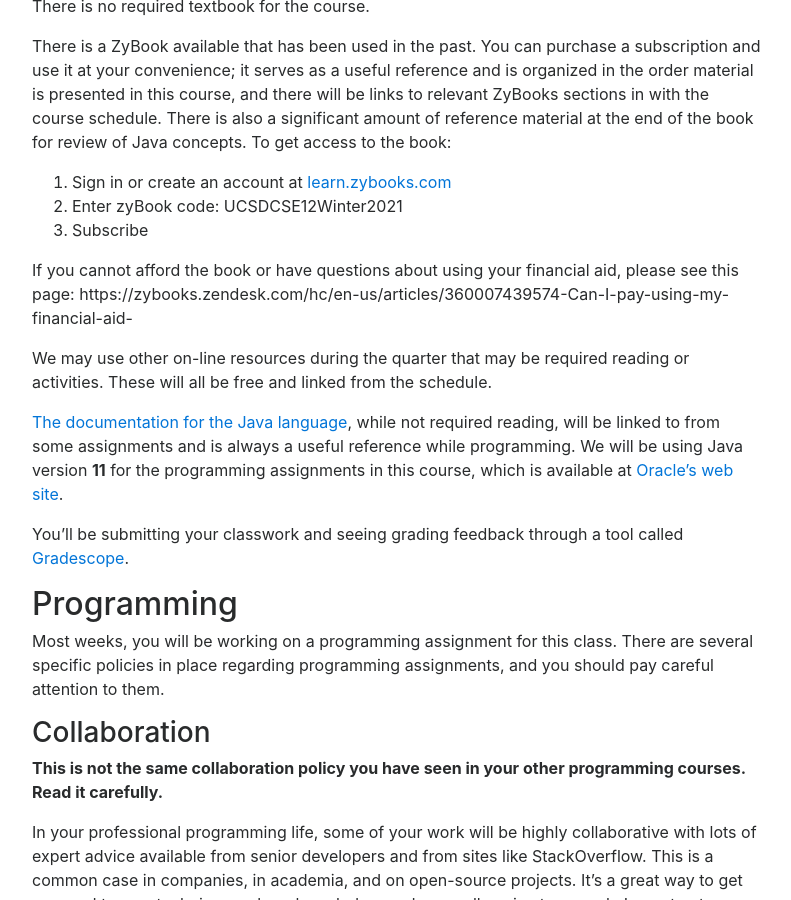
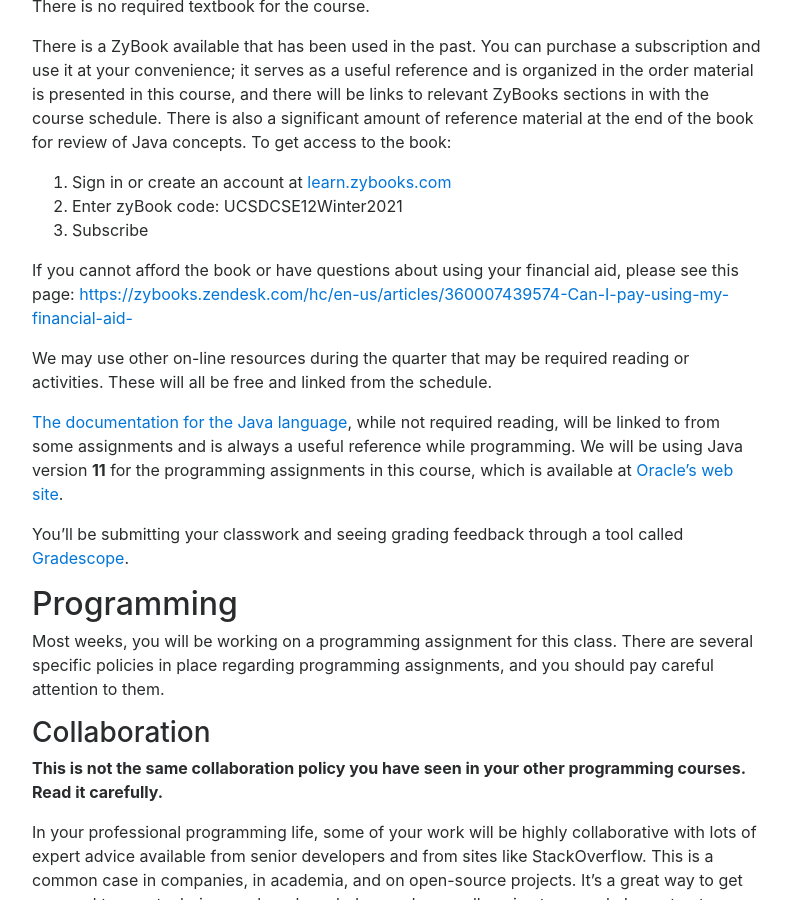
Before and after one commit to ucsd-cse12-w21/ucsd-cse12-w21.github.io, a Jekyll site: the page built from index.md, in a window 1280 px wide and 900 px high, scrolled down 5099 px. Shown: the whole window, without its empty margins (243-1034 px from the left). Built offline with Jekyll 4.4.1, drawn with Linux system fonts in a browser that asks for light colours; nearby versions of some CDN libraries; part of the change alters nothing that is shown.

Commit message:
Update links

```diff
--- a/index.md
+++ b/index.md
@@ -150,7 +150,7 @@ There is a ZyBook available that has been used in the past. You can purchase a s
 2. Enter zyBook code: UCSDCSE12Winter2021
 3. Subscribe
 
-If you cannot afford the book or have questions about using your financial aid, please see this page: https://zybooks.zendesk.com/hc/en-us/articles/360007439574-Can-I-pay-using-my-financial-aid-
+If you cannot afford the book or have questions about using your financial aid, please see this page: <a  target="_blank" href="https://zybooks.zendesk.com/hc/en-us/articles/360007439574-Can-I-pay-using-my-financial-aid-">https://zybooks.zendesk.com/hc/en-us/articles/360007439574-Can-I-pay-using-my-financial-aid-</a>
 
 We may use other on-line resources during the quarter that may be required
 reading or activities. These will all be free and linked from the schedule.
```
